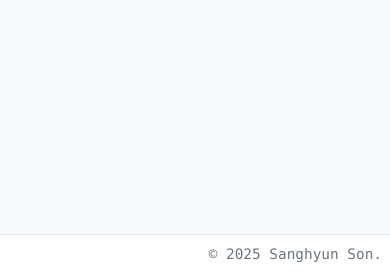
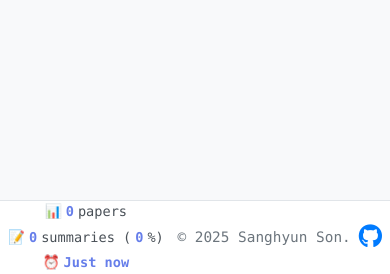
Before and after one commit to sanghyun-son/theark, a FastAPI app: page / in a window 390 px wide. Shown: the part 570-844 px from the top of the page. Run offline with FastAPI, Linux system fonts and the light colour scheme; data comes from the database, SQL or seed files in the repository; data that the repository does not hold is empty.

Commit message:
Integrated crawler

```diff
--- a/api/app.py
+++ b/api/app.py
@@ -14,6 +14,7 @@ from api.routers import (
     crawler_router,
     main_router,
     papers_router,
+    statistics_router,
 )
 from api.services.app_initializer import AppServiceInitializer
 from core import get_logger, setup_logging
@@ -76,6 +77,7 @@ def create_app() -> FastAPI:
     app.include_router(papers_router)
     app.include_router(batch_router)
     app.include_router(crawler_router)
+    app.include_router(statistics_router)
     return app
 
 
--- a/api/routers/__init__.py
+++ b/api/routers/__init__.py
@@ -6,6 +6,7 @@ from .config import router as config_router
 from .crawler import router as crawler_router
 from .main import router as main_router
 from .papers import router as papers_router
+from .statistics import router as statistics_router
 
 __all__ = [
     "batch_router",
@@ -14,4 +15,5 @@ __all__ = [
     "crawler_router",
     "main_router",
     "papers_router",
+    "statistics_router",
 ]
--- /dev/null
+++ b/api/routers/statistics.py
@@ -0,0 +1,23 @@
+"""Statistics API router."""
+
+from typing import Annotated
+
+from fastapi import APIRouter, Depends
+from sqlmodel import Session
+
+from api.dependencies import get_db
+from core.models.api.responses import StatisticsResponse
+from core.services.statistics_service import StatisticsService
+
+router = APIRouter(prefix="/v1", tags=["statistics"])
+
+
+@router.get("/statistics", response_model=StatisticsResponse)
+async def get_statistics(db: Annotated[Session, Depends(get_db)]) -> StatisticsResponse:
+    """Get application statistics.
+
+    Returns:
+        Comprehensive application statistics including paper counts and summary coverage
+    """
+    statistics_service = StatisticsService(db)
+    return statistics_service.get_application_statistics()
--- a/static/css/main.css
+++ b/static/css/main.css
@@ -66,12 +66,48 @@ body {
     flex-shrink: 0;
     background: var(--container-background-color);
     border-top: 1px solid var(--border-color);
-    padding: var(--spacing-sm);
-    text-align: right;
+    padding: 0;
     color: var(--light-text-color);
     font-size: 0.9rem;
     font-family: var(--font-family-korean);
     width: 100%;
+}
+
+.footer-content {
+    display: flex;
+    justify-content: space-between;
+    align-items: center;
+    margin: 0 auto;
+    padding: 0 var(--spacing-sm);
+}
+
+.footer-right {
+    display: flex;
+    align-items: center;
+    gap: var(--spacing-sm);
+}
+sm.github-link {
+    color: var(--link-color);
+    text-decoration: none;
+    font-weight: 600;
+    transition: color 0.2s ease;
+}
+
+.github-link:hover {
+    color: var(--link-hover-color);
+    text-decoration: underline;
+}
+
+
+.github-link {
+    color: var(--link-color);
+    text-decoration: none;
+    font-size: 1.5rem;
+    transition: color 0.2s ease;
+}
+
+.github-link:hover {
+    color: var(--link-hover-color);
 }
 
 .main {
@@ -755,3 +791,45 @@ body {
 .relevance-tag.score-2, .paper-relevance-tag.score-2 { background: var(--score-2); }
 .relevance-tag.score-1, .paper-relevance-tag.score-1 { background: var(--score-1); }
 .relevance-tag.score-0, .paper-relevance-tag.score-0 { background: var(--score-0); }
+
+/* --- Statistics Component Styles --- */
+.statistics-display {
+    display: flex;
+    align-items: center;
+    gap: var(--spacing-md);
+    font-size: 0.85rem;
+    color: var(--secondary-text-color);
+    font-family: var(--font-family-monospace);
+}
+
+.stat-text {
+    display: flex;
+    align-items: center;
+    gap: var(--spacing-xs);
+}
+
+.stat-text span {
+    font-weight: 700;
+    color: var(--accent-color-1);
+}
+
+.github-link {
+    color: var(--link-color);
+    text-decoration: none;
+    font-weight: 600;
+    transition: color 0.2s ease;
+}
+
+.github-link:hover {
+    color: var(--link-hover-color);
+    text-decoration: underline;
+}
+
+/* Responsive design for statistics */
+@media (max-width: 768px) {
+    .statistics-display {
+        flex-direction: column;
+        gap: var(--spacing-xs);
+        text-align: center;
+    }
+}
--- a/static/js/api.js
+++ b/static/js/api.js
@@ -102,4 +102,14 @@ export class ApiService {
 
         return await response.json();
     }
+
+    async getStatistics() {
+        const response = await fetch('/v1/statistics');
+
+        if (!response.ok) {
+            throw new Error(`HTTP error! status: ${response.status}`);
+        }
+
+        return await response.json();
+    }
 }
--- a/static/js/paper-manager.js
+++ b/static/js/paper-manager.js
@@ -2,6 +2,7 @@
 import { ApiService } from './api.js';
 import { UIService } from './ui.js';
 import { InfiniteScrollService } from './infinite-scroll.js';
+import { StatisticsComponent } from './ui/statistics.js';
 
 export class PaperManager {
     constructor() {
@@ -9,6 +10,7 @@ export class PaperManager {
         this.apiService = new ApiService();
         this.uiService = new UIService(this.apiService, this);
         this.infiniteScrollService = new InfiniteScrollService(this.apiService, this.uiService);
+        this.statisticsComponent = new StatisticsComponent(this.apiService);
 
         // State
         this.selectedCategories = new Set();
--- a/static/js/ui/loading-indicators.js
+++ b/static/js/ui/loading-indicators.js
@@ -68,7 +68,11 @@ export class LoadingIndicators {
         wrapper.style.cursor = "pointer";
         wrapper.style.userSelect = "none";        // 텍스트 드래그 방지 (선택적)
 
-        wrapper.onclick = () => window.paperManager.loadPapers();
+        wrapper.onclick = () => {
+            if (window.paperManager) {
+                window.paperManager.loadPapers();
+            }
+        };
 
         const leftIcon = document.createElement("span");
         leftIcon.textContent = "🔄";
--- a/static/js/ui/paper-list-manager.js
+++ b/static/js/ui/paper-list-manager.js
@@ -63,7 +63,7 @@ export class PaperListManager {
         linksDiv.className = 'paper-links';
 
         const pdfLink = document.createElement('a');
-        pdfLink.href = paper.pdf_url;
+        pdfLink.href = `https://arxiv.org/pdf/${paper.arxiv_id}`;
         pdfLink.target = '_blank';
         pdfLink.className = 'paper-link';
         pdfLink.textContent = '📄';
--- /dev/null
+++ b/static/js/ui/statistics.js
@@ -0,0 +1,108 @@
+// Statistics component for TheArk
+export class StatisticsComponent {
+    constructor(apiService) {
+        this.apiService = apiService;
+        this.stats = null;
+        this.updateInterval = null;
+        this.element = null;
+        this.init();
+    }
+
+    init() {
+        this.createStatisticsElement();
+        this.startAutoUpdate();
+        this.loadStatistics();
+    }
+
+    createStatisticsElement() {
+        // Statistics elements are already in the HTML footer, just find them
+        this.element = document.querySelector('.statistics-display');
+        if (!this.element) {
+            console.error('Statistics display element not found in footer');
+        }
+    }
+
+    async loadStatistics() {
+        try {
+            this.stats = await this.apiService.getStatistics();
+            this.updateDisplay();
+        } catch (error) {
+            console.error('Failed to load statistics:', error);
+            this.showError();
+        }
+    }
+
+    updateDisplay() {
+        if (!this.stats) return;
+
+        // Update total papers
+        const totalPapersEl = document.getElementById('total-papers');
+        if (totalPapersEl) {
+            totalPapersEl.textContent = this.stats.total_papers.toLocaleString();
+        }
+
+        // Update papers with summary
+        const papersWithSummaryEl = document.getElementById('papers-with-summary');
+        if (papersWithSummaryEl) {
+            papersWithSummaryEl.textContent = this.stats.papers_with_summary.toLocaleString();
+        }
+
+        // Update coverage percentage
+        const coverageEl = document.getElementById('summary-coverage');
+        if (coverageEl) {
+            coverageEl.textContent = `${this.stats.summary_coverage_percentage}`;
+        }
+
+        // Update last updated time
+        const lastUpdatedEl = document.getElementById('last-updated');
+        if (lastUpdatedEl) {
+            const updateTime = new Date(this.stats.last_updated);
+            const now = new Date();
+            const diffMs = now - updateTime;
+            const diffMins = Math.floor(diffMs / (1000 * 60));
+
+            if (diffMins < 1) {
+                lastUpdatedEl.textContent = 'Just now';
+            } else if (diffMins < 60) {
+                lastUpdatedEl.textContent = `${diffMins}m ago`;
+            } else {
+                const diffHours = Math.floor(diffMins / 60);
+                lastUpdatedEl.textContent = `${diffHours}h ago`;
+            }
+        }
+    }
+
+    showError() {
+        // Show error state
+        const totalPapersEl = document.getElementById('total-papers');
+        const papersWithSummaryEl = document.getElementById('papers-with-summary');
+        const coverageEl = document.getElementById('summary-coverage');
+        const lastUpdatedEl = document.getElementById('last-updated');
+
+        if (totalPapersEl) totalPapersEl.textContent = 'Error';
+        if (papersWithSummaryEl) papersWithSummaryEl.textContent = 'Error';
+        if (coverageEl) coverageEl.textContent = 'Error';
+        if (lastUpdatedEl) lastUpdatedEl.textContent = 'Error';
+    }
+
+    startAutoUpdate() {
+        // Update every minute (60000ms)
+        this.updateInterval = setInterval(() => {
+            this.loadStatistics();
+        }, 60000);
+    }
+
+    stopAutoUpdate() {
+        if (this.updateInterval) {
+            clearInterval(this.updateInterval);
+            this.updateInterval = null;
+        }
+    }
+
+    destroy() {
+        this.stopAutoUpdate();
+        if (this.element && this.element.parentNode) {
+            this.element.parentNode.removeChild(this.element);
+        }
+    }
+}
--- a/templates/index.html
+++ b/templates/index.html
@@ -4,10 +4,11 @@
 <head>
     <meta charset="UTF-8">
     <meta name="viewport" content="width=device-width, initial-scale=1.0">
-    <title>TheArk - Paper Management</title>
+    <title>Automatic Paper Summarizer</title>
     <!-- Refactored CSS -->
     <link rel="stylesheet" href="/static/css/variables.css">
     <link rel="stylesheet" href="/static/css/main.css">
+    <link rel="stylesheet" href="https://cdnjs.cloudflare.com/ajax/libs/font-awesome/6.4.0/css/all.min.css">
     <link rel="icon" href="/static/favicon.ico" type="image/x-icon">
 </head>
 
@@ -59,7 +60,22 @@
 
     <!-- Independent Footer -->
     <footer class="footer">
-        <p>&copy; 2025 Sanghyun Son.</p>
+        <div class="footer-content">
+            <!-- Statistics Display (Left) -->
+            <div class="statistics-display">
+                <span class="stat-text">📊 <span id="total-papers">-</span> papers</span>
+                <span class="stat-text">📝 <span id="papers-with-summary">-</span> summaries (<span id="summary-coverage">-</span>%)</span>
+                <span class="stat-text">⏰ <span id="last-updated">-</span></span>
+            </div>
+
+            <!-- Copyright and GitHub (Right) -->
+            <div class="footer-right">
+                <p>&copy; 2025 Sanghyun Son.</p>
+                <a href="https://github.com/sanghyun-son/theark" target="_blank" rel="noopener noreferrer" class="github-link">
+                    <i class="fab fa-github"></i>
+                </a>
+            </div>
+        </div>
     </footer>
 
     <!-- Modern JavaScript entry point -->
```
Also changed, not shown: core/models/api/responses.py (+56 -0 lines), core/services/statistics_service.py (added, +59 -0 lines), tests/conftest.py (+4 -5 lines), tests/core/extractors/test_arxiv_source_explorer.py (+1 -3 lines), tests/core/services/test_statistics_service.py (added, +226 -0 lines), tests/integration/test_common.py (+0 -2 lines).
